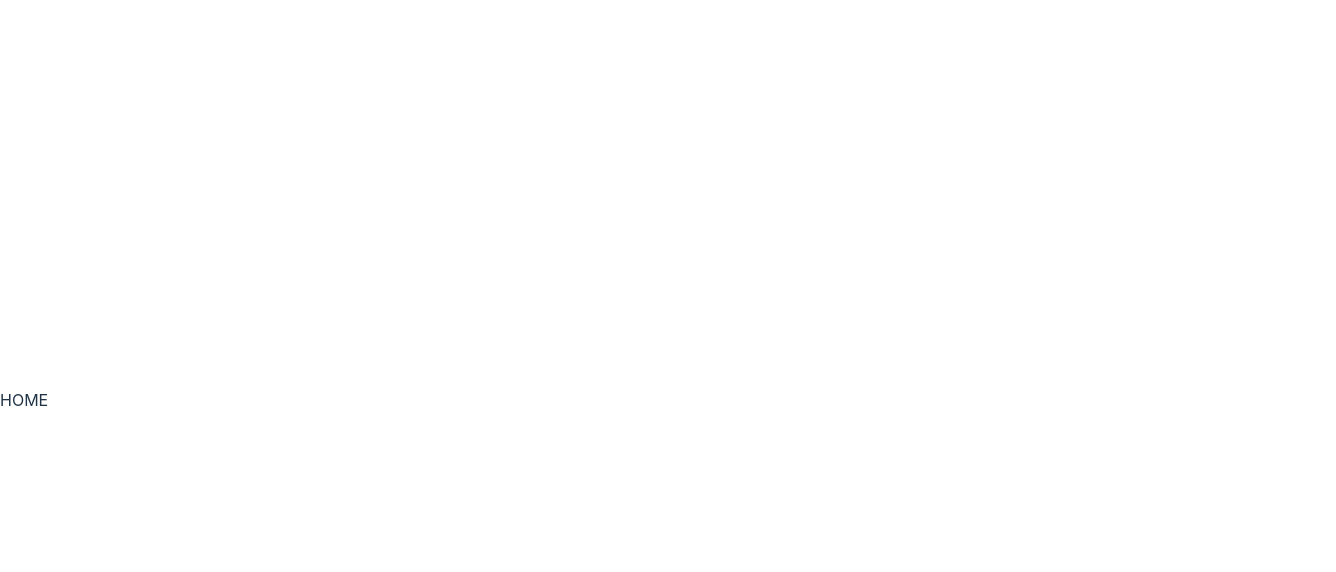
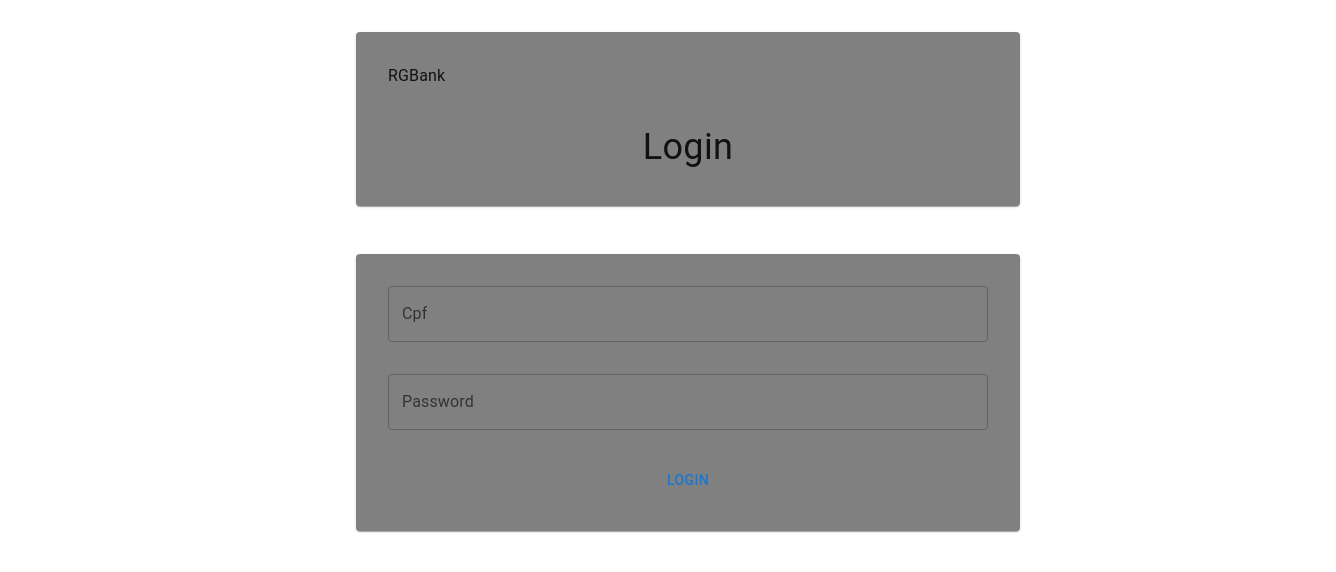
Before and after one commit to ricopomps/RGBankWeb, a React (Vite) app: page / in a window 1280 px wide. Shown: the top 572 px of the page, 1336 px wide, since content can reach past the window. Built offline with nearby package versions, Linux system fonts and the light colour scheme.

Commit message:
feat: Basic login form

```diff
--- a/package.json
+++ b/package.json
@@ -9,6 +9,9 @@
     "preview": "vite preview"
   },
   "dependencies": {
+    "@emotion/react": "^11.10.0",
+    "@emotion/styled": "^11.10.0",
+    "@mui/material": "^5.10.1",
     "react": "^18.2.0",
     "react-dom": "^18.2.0",
     "react-router-dom": "^6.3.0"
@@ -17,6 +20,7 @@
     "@types/react": "^18.0.17",
     "@types/react-dom": "^18.0.6",
     "@vitejs/plugin-react": "^2.0.1",
+    "sass": "^1.54.5",
     "typescript": "^4.6.4",
     "vite": "^3.0.7"
   }
--- a/src/App.css
+++ b/src/App.css
@@ -1,4 +1,4 @@
-#root {
+/* #root {
   max-width: 1280px;
   margin: 0 auto;
   padding: 2rem;
@@ -38,4 +38,4 @@
 
 .read-the-docs {
   color: #888;
-}
+} */
--- a/src/App.tsx
+++ b/src/App.tsx
@@ -1,7 +1,7 @@
 // import { AppBar } from "./components/AppBar";
 import { AppRoutes } from "./routes";
 // import "react-toastify/dist/ReactToastify.css";
-// import "./styles/global.scss";
+import "./styles/global.scss";
 
 function App() {
   return (
--- a/src/index.css
+++ b/src/index.css
@@ -1,4 +1,4 @@
-:root {
+/* :root {
   font-family: Inter, Avenir, Helvetica, Arial, sans-serif;
   font-size: 16px;
   line-height: 24px;
@@ -67,4 +67,4 @@ button:focus-visible {
   button {
     background-color: #f9f9f9;
   }
-}
+} */
--- /dev/null
+++ b/src/pages/Login.tsx
@@ -0,0 +1,38 @@
+import { useState } from "react";
+import { Button, Paper, Typography, TextField } from "@mui/material";
+
+import "../styles/login.scss";
+export function Login() {
+  const [user, setUser] = useState({});
+  const handleSubmit = () => {
+    console.log(user);
+  };
+  return (
+    <div className="loginContainer">
+      <div className="group">
+        <div className="container">
+          <Paper className="paper">
+            <Typography>RGBank</Typography>
+            <div className="container">
+              <Typography fontSize={36}>Login</Typography>
+            </div>
+          </Paper>
+        </div>
+        <div className="container">
+          <Paper className="paper">
+            <TextField
+              onChange={(e) => setUser({ ...user, cpf: e.target.value })}
+              label="Cpf"
+            />
+            <TextField
+              onChange={(e) => setUser({ ...user, password: e.target.value })}
+              type="password"
+              label="Password"
+            />
+            <Button onClick={() => handleSubmit()}>Login</Button>
+          </Paper>
+        </div>
+      </div>
+    </div>
+  );
+}
--- a/src/routes.tsx
+++ b/src/routes.tsx
@@ -1,11 +1,13 @@
 import { BrowserRouter as Router, Route, Routes } from "react-router-dom";
 // import { PrivateRoute } from "./components/PrivateRoute";
 import { Home } from "./pages/Home";
+import { Login } from "./pages/Login";
 export function AppRoutes() {
   return (
     <Router>
       <Routes>
-        <Route path="/" element={<Home />} />
+        <Route path="/" element={<Login />} />
+        <Route path="/home" element={<Home />} />
       </Routes>
     </Router>
   );
--- /dev/null
+++ b/src/styles/global.scss
@@ -0,0 +1,4 @@
+body {
+  max-width: 1200px;
+  margin: auto;
+}
--- /dev/null
+++ b/src/styles/login.scss
@@ -0,0 +1,27 @@
+.loginContainer {
+  padding: 2rem 3rem;
+  display: flex;
+  justify-content: center;
+  width: 100%;
+
+  .group {
+    width: fit-content;
+    min-width: 1000px;
+    display: block;
+    margin-left: auto;
+    margin-right: auto;
+  }
+  .paper {
+    display: grid;
+    width: 60%;
+    padding: 2rem;
+    gap: 2rem;
+    background-color: grey;
+    margin-bottom: 3rem;
+  }
+
+  .container {
+    display: flex;
+    justify-content: center;
+  }
+}
```
Also changed, not shown: 1 other file (tests, documents, lock files or other folders).
